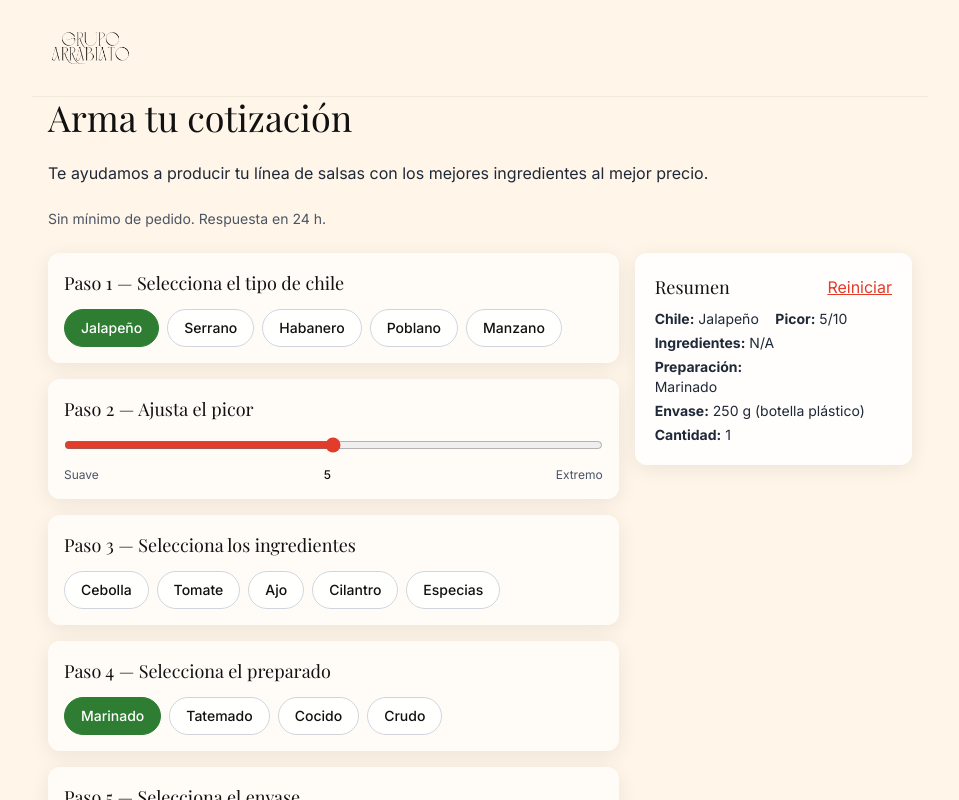
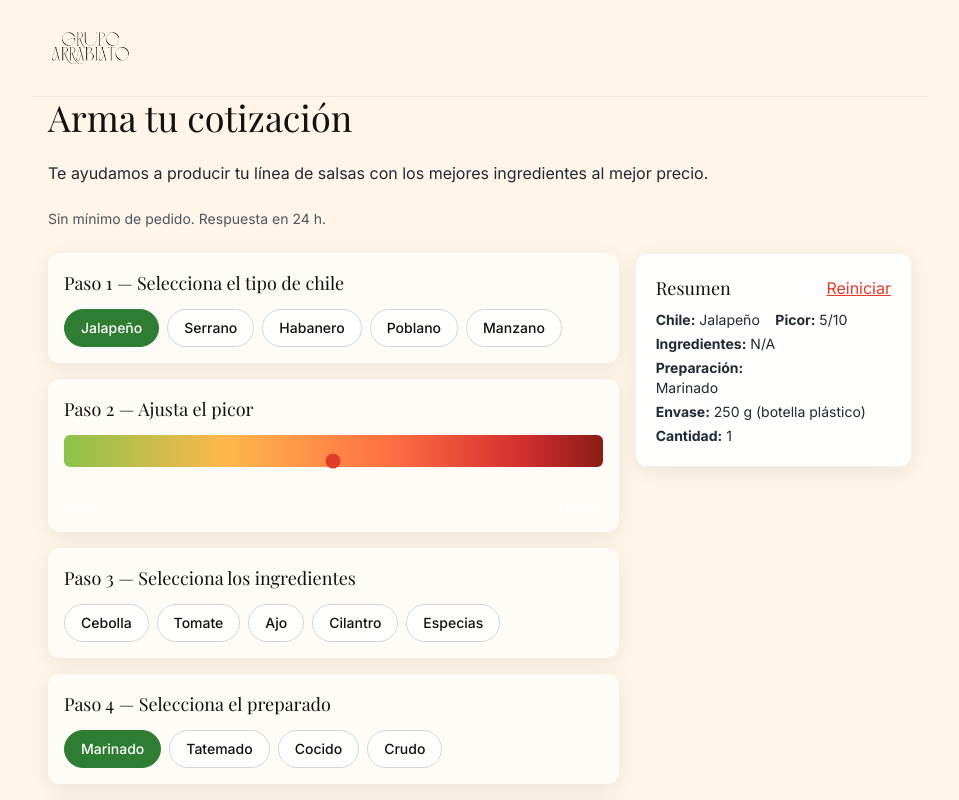
Before and after one commit to jerrojo/SALSAS, a Next.js app: page / in a window 1280 px wide. Shown: the top 800 px of the page, without its empty margins (160-1119 px from the left). Built offline with nearby package versions, Linux system fonts and the light colour scheme; a web font is replaced by a local one.

Commit message:
feat(ui): gradient heat bar + subtle summary card border; logo size tweak

```diff
--- a/app/layout.tsx
+++ b/app/layout.tsx
@@ -36,7 +36,7 @@ export default function RootLayout({ children }: { children: React.ReactNode })
       <body className="min-h-screen flex flex-col">
         <header className="mx-auto w-full max-w-4xl px-4 py-6 border-b border-black/5">
           <div className="flex items-center justify-start">
-            <img src="/logo.png" alt="Grupo Arrabiato" className="h-10 md:h-12 w-auto" />
+            <img src="/logo.png" alt="Grupo Arrabiato" className="h-8 md:h-12 w-auto" />
           </div>
         </header>
         <main className="flex-1 mx-auto w-full max-w-4xl px-4 pb-28 md:pb-8">{children}</main>
--- a/components/Slider.tsx
+++ b/components/Slider.tsx
@@ -21,6 +21,13 @@ export default function Slider({
 }: Props) {
   return (
     <div className="w-full">
+      <div
+        className="h-8 w-full rounded-md"
+        style={{
+          background:
+            "linear-gradient(90deg, #8bc34a 0%, #ffb74d 30%, #ff7043 60%, #d32f2f 85%, #8A1C16 100%)"
+        }}
+      />
       <input
         type="range"
         min={min}
@@ -29,12 +36,14 @@ export default function Slider({
         value={value}
         aria-label={ariaLabel}
         onChange={(e) => onChange(Number(e.target.value))}
-        className="w-full accent-red [&::-webkit-slider-thumb]:h-5 [&::-webkit-slider-thumb]:w-5 [&::-webkit-slider-thumb]:rounded-full [&::-webkit-slider-thumb]:bg-red"
+        className="-mt-6 w-full appearance-none bg-transparent accent-red [&::-webkit-slider-runnable-track]:h-8 [&::-webkit-slider-thumb]:h-5 [&::-webkit-slider-thumb]:w-5 [&::-webkit-slider-thumb]:rounded-full [&::-webkit-slider-thumb]:bg-white [&::-webkit-slider-thumb]:border [&::-webkit-slider-thumb]:border-red"
       />
-      <div className="mt-2 flex items-center justify-between text-xs text-gray-600">
-        <span>{labels?.[min] ?? ""}</span>
-        <span className="font-medium text-charcoal">{value}</span>
-        <span>{labels?.[max] ?? ""}</span>
+      <div className="mt-2 grid grid-cols-5 text-[11px] font-medium text-white">
+        <div className="text-left">{labels?.[min] ?? ""}</div>
+        <div className="text-center">{labels ? "" : ""}</div>
+        <div className="text-center"></div>
+        <div className="text-center"></div>
+        <div className="text-right">{labels?.[max] ?? ""}</div>
       </div>
     </div>
   );
--- a/components/SummaryBox.tsx
+++ b/components/SummaryBox.tsx
@@ -31,7 +31,7 @@ export default function SummaryBox({ order, locale, onReset }: Props) {
 
   return (
     <aside className="summary-sticky">
-      <div className="mx-auto max-w-4xl rounded-t-xl md:rounded-xl bg-white/90 backdrop-blur shadow-soft p-4 md:p-5">
+      <div className="mx-auto max-w-4xl rounded-t-xl md:rounded-xl bg-white/85 backdrop-blur shadow-soft p-4 md:p-5 border border-black/5">
         <div className="flex items-center justify-between">
           <h3 className="font-display text-lg">{dict.summary.title}</h3>
           <button className="text-red underline" onClick={onReset}>
--- a/lib/i18n.ts
+++ b/lib/i18n.ts
@@ -40,6 +40,7 @@ type Dict = {
     na: string;
   };
   heatLabels: Record<0 | 10, string>;
+  heatScale: string[];
   options: {
     chili: Record<ChiliKey, string>;
     ingredients: Record<IngredientKey, string>;
@@ -103,6 +104,7 @@ export const dictionaries: Record<Locale, Dict> = {
     },
     common: { na: "N/A" },
     heatLabels: { 0: "Suave", 10: "Extremo" },
+    heatScale: ["Suave", "Medio", "Fuerte", "Muy fuerte", "Extremo"],
     options: {
       chili: {
         jalapeno: "Jalapeño",
@@ -189,6 +191,7 @@ export const dictionaries: Record<Locale, Dict> = {
     },
     common: { na: "N/A" },
     heatLabels: { 0: "Mild", 10: "Extra hot" },
+    heatScale: ["Mild", "Medium", "Hot", "Super Hot", "Extremely Hot"],
     options: {
       chili: {
         jalapeno: "Jalapeño",
```
